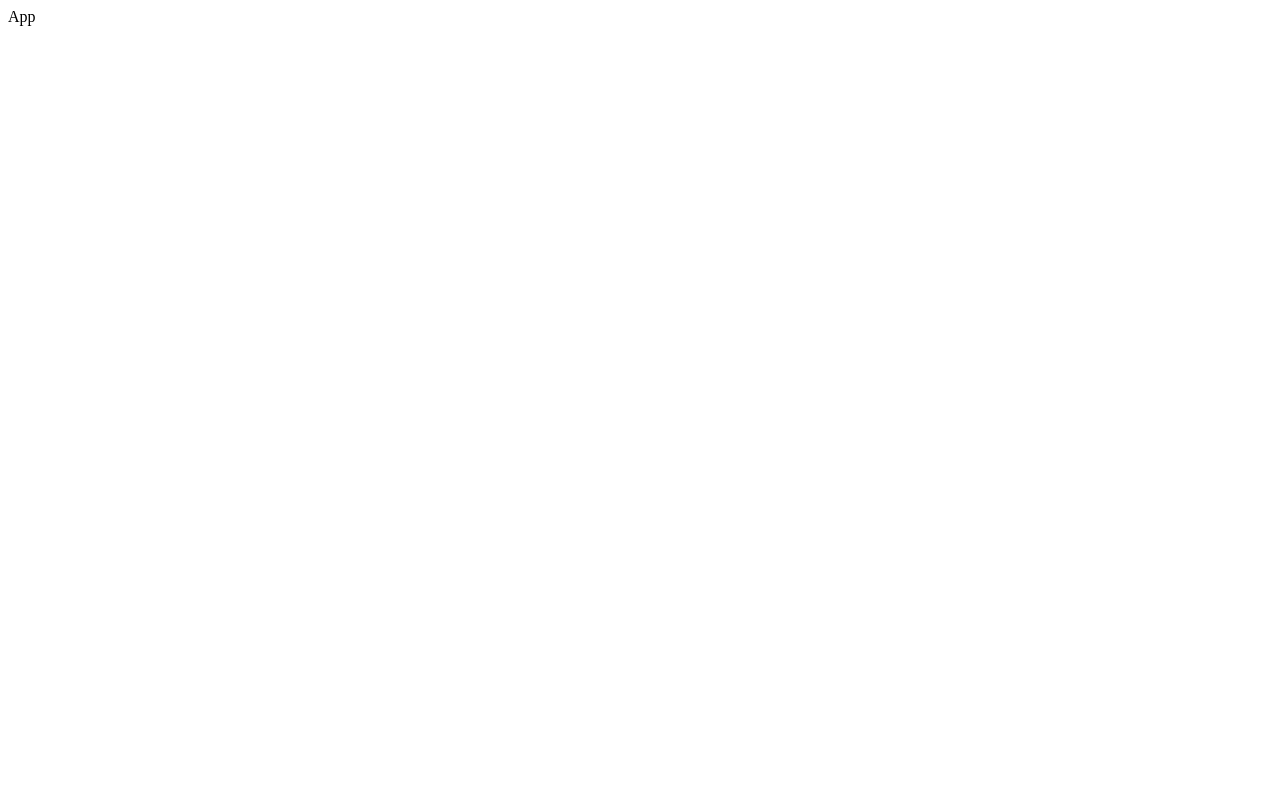
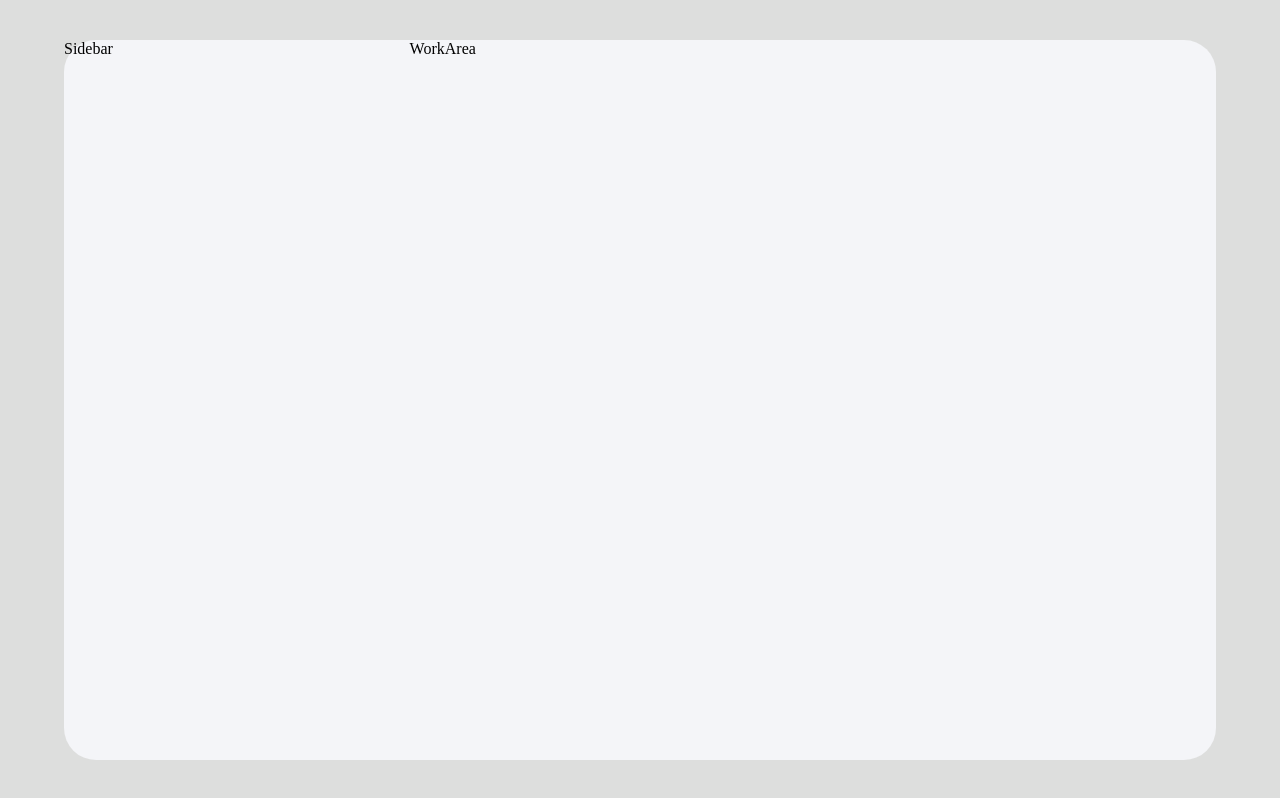
Before and after one commit to Vibhav-Jaiswal/mern-chat-app, a React (Vite) app in the folder client/: page / in a window 1280 px wide. Built offline with nearby package versions, Linux system fonts and the light colour scheme.

Commit message:
setting up the layout of UI

```diff
--- a/client/src/App.jsx
+++ b/client/src/App.jsx
@@ -1,9 +1,12 @@
-import React from 'react'
+import React from "react";
+import MainContainer from "./Components/MainContainer";
 
 const App = () => {
   return (
-    <div>App</div>
-  )
-}
+    <div className="app">
+      <MainContainer />
+    </div>
+  );
+};
 
-export default App
+export default App;
--- /dev/null
+++ b/client/src/Components/MainContainer.jsx
@@ -0,0 +1,13 @@
+import React from "react";
+import "./myStyles.css";
+import Sidebar from "./Sidebar";
+import WorkArea from "./WorkArea";
+
+const MainContainer = () => {
+  return <div className="main-container">
+    <Sidebar />
+    <WorkArea />
+  </div>;
+};
+
+export default MainContainer;
--- /dev/null
+++ b/client/src/Components/Sidebar.jsx
@@ -0,0 +1,10 @@
+import React from 'react'
+import "./myStyles.css";
+
+const Sidebar = () => {
+  return (
+    <div className='sidebar-container'>Sidebar</div>
+  )
+}
+
+export default Sidebar
--- /dev/null
+++ b/client/src/Components/WorkArea.jsx
@@ -0,0 +1,10 @@
+import React from 'react'
+import "./myStyles.css";
+
+const WorkArea = () => {
+  return (
+    <div className='workArea-container'>WorkArea</div>
+  )
+}
+
+export default WorkArea
--- /dev/null
+++ b/client/src/Components/myStyles.css
@@ -0,0 +1,16 @@
+
+.main-container {
+    background-color: #f4f5f8;
+    width: 90vw;
+    height: 90vh;
+    display: flex;
+    border-radius: 2rem;
+}
+
+.sidebar-container {
+  flex: 0.3;
+}
+
+.workArea-container {
+  flex: 0.7;
+}
--- a/client/src/index.css
+++ b/client/src/index.css
@@ -0,0 +1,10 @@
+* {
+    margin: 0;
+}
+.app {
+    background-color: #dddedd;
+    min-height: 100vh;
+    display: flex;
+    justify-content: center;
+    align-items: center;
+}
```
